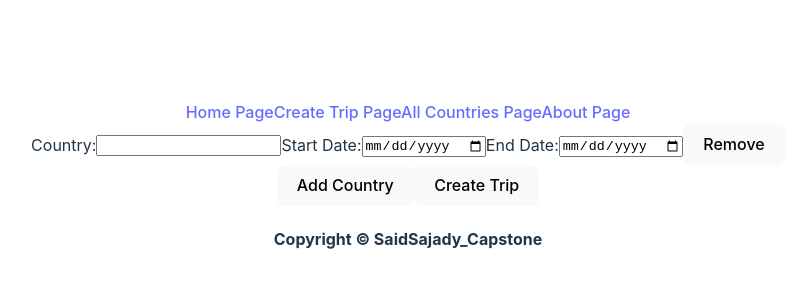
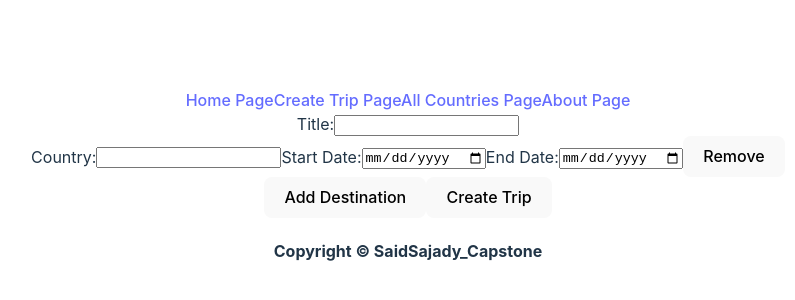
Before and after one commit to saidmsajady/Back-Packer-Planner-, a React (Vite) app in the folder Front-End/: page /Create in a window 1280 px wide. Shown: the part 214-514 px from the top of the page, without its empty margins (232-1027 px from the left). Built offline with nearby package versions, Linux system fonts and the light colour scheme.

Commit message:
Tried to prepend the trips but decidied to keep as is

```diff
--- a/Front-End/src/pages/Create/Create.jsx
+++ b/Front-End/src/pages/Create/Create.jsx
@@ -3,6 +3,7 @@ import axios from 'axios';
 import { useNavigate } from 'react-router-dom';
 
 const Create = () => {
+  const [title, setTitle] = useState('');
   const [countries, setCountries] = useState([{ country: '', startDate: '', endDate: '' }]);
   const navigate = useNavigate();
 
@@ -24,12 +25,14 @@ const Create = () => {
   const handleSubmit = async (event) => {
     event.preventDefault();
 
-    // Format dates to be consistent
-    const newTrip = { countries: countries.map(({ country, startDate, endDate }) => ({
-      country,
-      startDate: new Date(startDate).toISOString(),
-      endDate: new Date(endDate).toISOString(),
-    })) };
+    const newTrip = {
+      title,
+      countries: countries.map(({ country, startDate, endDate }) => ({
+        country,
+        startDate: new Date(startDate).toISOString(),
+        endDate: new Date(endDate).toISOString(),
+      }))
+    };
 
     try {
       await axios.post('http://localhost:3000/trips', newTrip);
@@ -42,6 +45,15 @@ const Create = () => {
 
   return (
     <form onSubmit={handleSubmit}>
+      <div>
+        <label>Title:</label>
+        <input
+          type="text"
+          value={title}
+          onChange={(e) => setTitle(e.target.value)}
+          required
+        />
+      </div>
       {countries.map((_, index) => (
         <div key={index} className="trip-entry">
           <label>Country:</label>
@@ -71,7 +83,7 @@ const Create = () => {
           <button type="button" onClick={() => handleRemoveCountry(index)}>Remove</button>
         </div>
       ))}
-      <button type="button" onClick={handleAddCountry}>Add Country</button>
+      <button type="button" onClick={handleAddCountry}>Add Destination</button>
       <button type="submit">Create Trip</button>
     </form>
   );
--- a/Front-End/src/pages/Home/Home.jsx
+++ b/Front-End/src/pages/Home/Home.jsx
@@ -6,6 +6,7 @@ const Home = () => {
   const [trips, setTrips] = useState([]);
   const [editingTrip, setEditingTrip] = useState(null);
   const [editFormData, setEditFormData] = useState({
+    title: '',
     countries: [{ country: '', startDate: '', endDate: '' }]
   });
 
@@ -52,7 +53,7 @@ const Home = () => {
 
   const startEditing = (trip) => {
     setEditingTrip(trip._id);
-    setEditFormData({ countries: trip.countries });
+    setEditFormData({ title: trip.title, countries: trip.countries });
   };
 
   return (
@@ -70,6 +71,16 @@ const Home = () => {
             <div key={trip._id} className="trip-card">
               {editingTrip === trip._id ? (
                 <div className="edit-form">
+                  <input
+                    type="text"
+                    name="title"
+                    value={editFormData.title}
+                    onChange={(e) => setEditFormData(prevState => ({
+                      ...prevState,
+                      title: e.target.value
+                    }))}
+                    placeholder="Title"
+                  />
                   {editFormData.countries.map((country, index) => (
                     <div key={index} className="edit-entry">
                       <input
@@ -108,6 +119,7 @@ const Home = () => {
                 </div>
               ) : (
                 <div className="trip-details">
+                  <h1>{trip.title}</h1>
                   {trip.countries.map((country, index) => (
                     <div key={index} className="trip-country">
                       <h2>{country.country}</h2>
@@ -123,6 +135,7 @@ const Home = () => {
                     </button>
                     <button
                       className="delete-button"
+
                       onClick={() => handleDelete(trip._id)}
                     >
                       Delete
```
Also changed, not shown: 1 other file (tests, documents, lock files or other folders).
